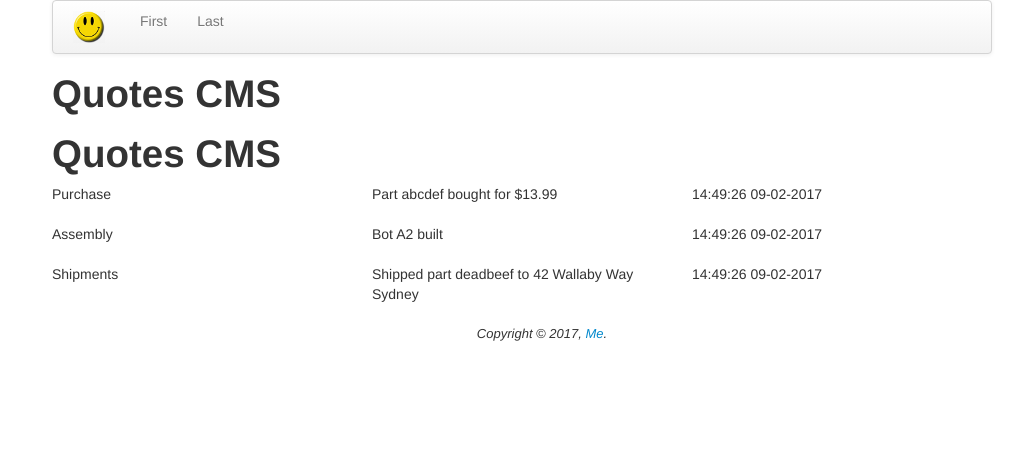
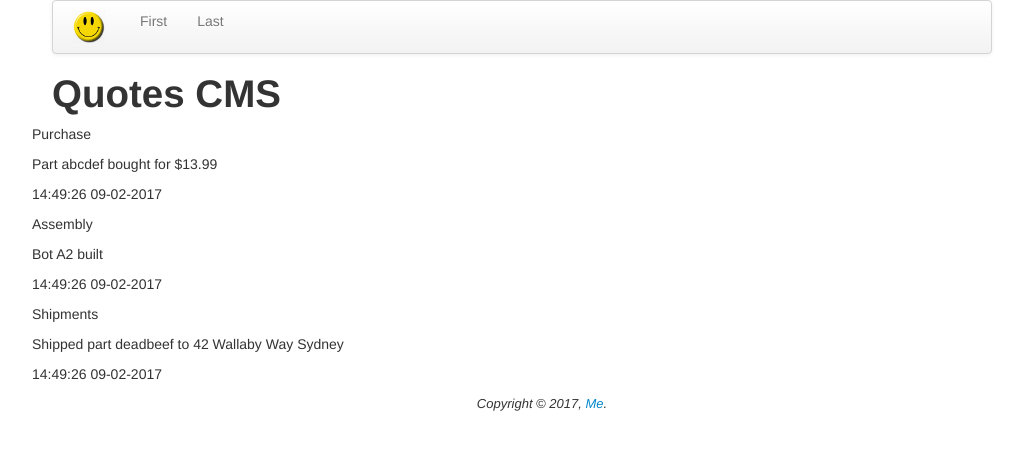
Before and after one commit to Uitiam/ass1, a CodeIgniter app: page /database/index.php/historycontroller/index in a window 1280 px wide. Shown: the top 450 px of the page, without its empty margins (118-1141 px from the left). Run offline with CodeIgniter, Linux system fonts and the light colour scheme.

Commit message:
Updated view to remove template and use bootstrap
Signed-off-by: John Agapeyev <jagapeyev@gmail.com>

```diff
--- a/application/views/history.php
+++ b/application/views/history.php
@@ -1,30 +1,7 @@
-<?php
-if (!defined('APPPATH'))
-	exit('No direct script access allowed');
-?>
-<!DOCTYPE html PUBLIC "-//W3C//DTD XHTML 1.0 Strict//EN" "http://www.w3.org/TR/xhtml1/DTD/xhtml1-strict.dtd">
-<html xmlns="http://www.w3.org/1999/xhtml">
-    <head>
-        <title>{pagetitle}</title>
-        <meta HTTP-EQUIV="Content-Type" CONTENT="text/html; charset=UTF-8"/>
-        <meta name="viewport" content="width=device-width, initial-scale=1.0"/>
-        <link href="/assets/css/bootstrap.min.css" rel="stylesheet" media="screen"/>
-        <link rel="stylesheet" type="text/css" href="/assets/css/style.css"/>
-    </head>
-    <body>
-        <div class="container">
-            <div id="content">
-                <h1>{pagetitle}</h1>
-                {history}
-                <div class="row">
-                    <div class="span4"><p>{type}</p></div>
-                    <div class="span4"><p>{data}</p></div>
-                    <div class="span4"><p>{datetime}</p></div>
-                </div>
-                {/history}
-            </div>
-        </div>
-        <script src="/assets/js/jquery-1.11.1.min.js"></script>
-        <script src="/assets/js/bootstrap.min.js"></script>
-    </body>
-</html>
+{history}
+<div class="row">
+    <div class="col-xs-4"><p>{type}</p></div>
+    <div class="col-xs-4"><p>{data}</p></div>
+    <div class="col-xs-4"><p>{datetime}</p></div>
+</div>
+{/history}
```
